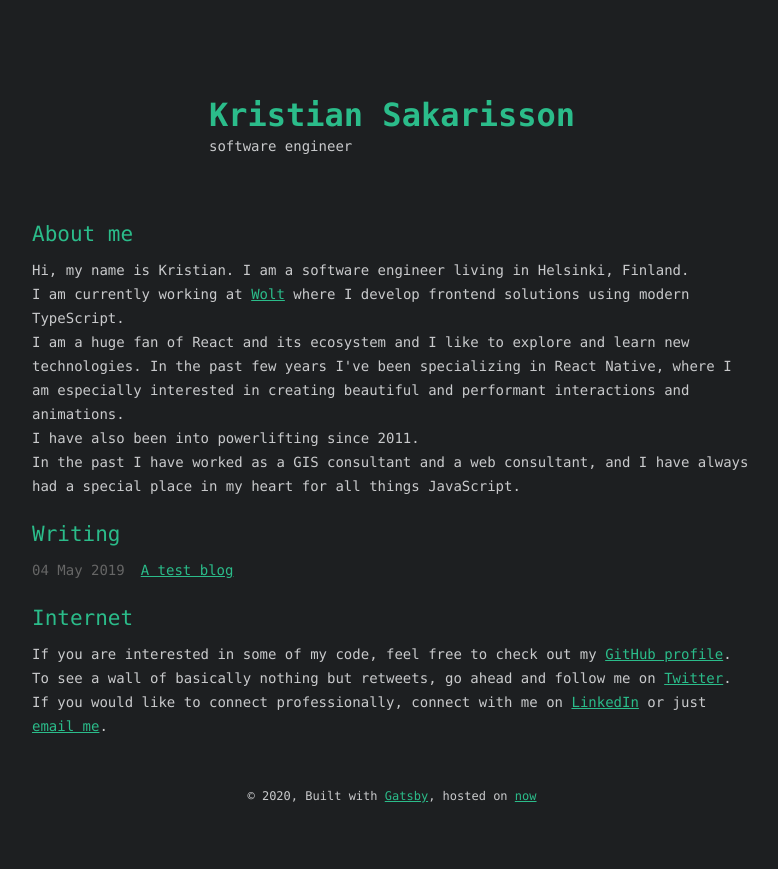
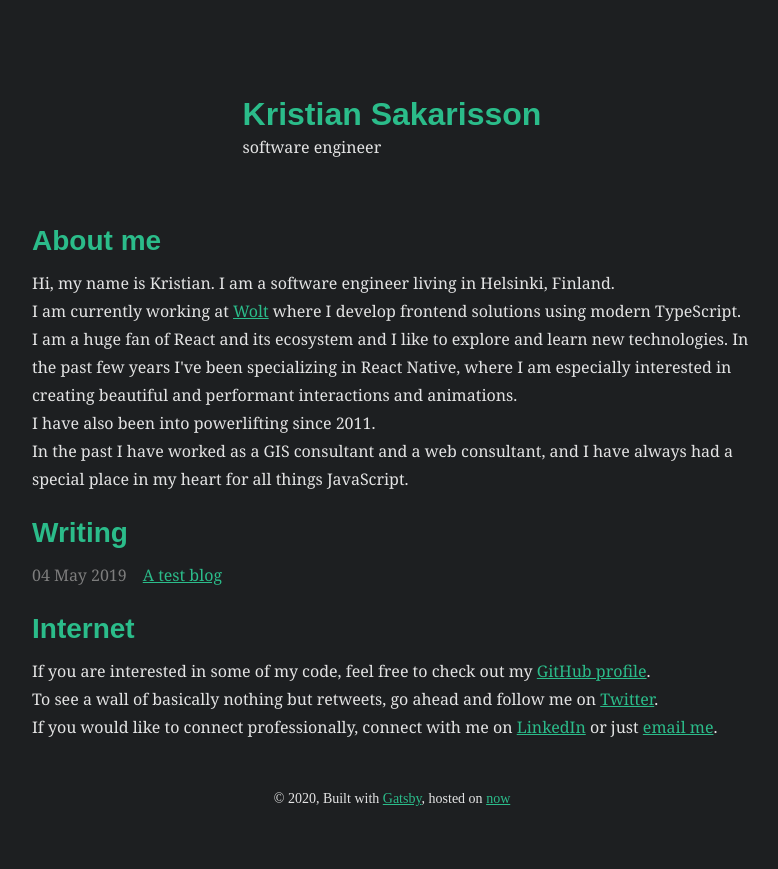
Before and after one commit to sakarisson/sakarisson.com, a Gatsby site: page / in a window 1280 px wide. Shown: the whole page, without its empty margins (248-1026 px from the left). Built offline with nearby package versions, Linux system fonts and the light colour scheme; Gatsby itself is replaced by a stand-in of ours.

Commit message:
Improve contrast

```diff
--- a/src/components/Typography.ts
+++ b/src/components/Typography.ts
@@ -2,35 +2,42 @@ import styled from "styled-components"
 import { Link } from "gatsby"
 import Color from "../style/Color"
 
+const HEADING_FONT = "Montserrat, sans-serif"
+const BODY_FONT = '"Merriweather", "Georgia", serif'
+
 export const Title = styled.h1<{ hasMargin?: boolean }>`
   color: ${Color.TEXT_HIGHLIGHT};
   margin: ${({ hasMargin }) => (hasMargin ? "24px 0px 12px" : "auto")};
-  font-size: 21px;
-  font-weight: 500;
+  font-family: ${HEADING_FONT};
+  font-size: 28px;
+  font-weight: 700;
 `
 
 export const Heading = styled.h2`
   color: ${Color.TEXT_PRIMARY};
-  font-size: 16px;
+  font-family: ${HEADING_FONT};
+  font-size: 24px;
   font-weight: 700;
 `
 
 export const Subheading = styled.h3`
   color: ${Color.TEXT_PRIMARY};
-  font-size: 14px;
+  font-family: ${HEADING_FONT};
+  font-size: 18px;
   font-weight: bold;
 `
 
 export const Body = styled.p`
   color: ${Color.TEXT_PRIMARY};
-  font-size: 14px;
+  font-family: ${BODY_FONT};
+  font-size: 16px;
   font-weight: 400;
-  line-height: 24px;
+  line-height: 28px;
 `
 
 export const Small = styled.p`
   color: ${Color.TEXT_PRIMARY};
-  font-size: 12px;
+  font-size: 14px;
   font-weight: 400;
   line-height: 20px;
 `
@@ -41,7 +48,8 @@ export const ExternalLink = styled.a`
 
 export const InternalLink = styled(Link)`
   color: ${Color.TEXT_HIGHLIGHT};
-  font-size: 14px;
+  font-family: ${BODY_FONT};
+  font-size: 16px;
   font-weight: 400;
-  line-height: 24px;
+  line-height: 28px;
 `
--- a/src/components/header.tsx
+++ b/src/components/header.tsx
@@ -16,8 +16,9 @@ const Head = styled.header`
   padding: 5em 0em 2.5em;
 `
 
-const Title = styled.h1`
-  color: ${Color.TEXT_HIGHLIGHT};
+const Title = styled(Typography.Title)`
+  font-size: 32px;
+  font-weight: 900;
 `
 
 const Container = styled.div``
--- a/src/components/layout.tsx
+++ b/src/components/layout.tsx
@@ -13,12 +13,9 @@ enum GridArea {
   FOOTER = "FOOTER",
 }
 
-const FONT_FAMILY = '"Menlo", "Meslo LG", monospace;'
-
 const GlobalStyle = createGlobalStyle`
   * {
     margin: 0px;
-    font-family: ${FONT_FAMILY}
   }
   body, html {
     height: 100%;
--- a/src/content/blog/hello-world.md
+++ b/src/content/blog/hello-world.md
@@ -7,3 +7,5 @@ title: "A test blog"
 ## Test
 
 This is a test blog
+
+### This is a subheading
--- a/src/style/Color.ts
+++ b/src/style/Color.ts
@@ -1,6 +1,6 @@
 enum Color {
-  TEXT_PRIMARY = "rgb(201, 202, 204)",
-  TEXT_SECONDARY = "rgb(102, 102, 102)",
+  TEXT_PRIMARY = "rgba(255, 255, 255, 0.88);",
+  TEXT_SECONDARY = "rgb(125, 125, 125)",
   TEXT_HIGHLIGHT = "rgb(43, 188, 138)",
 
   BACKGROUND = "rgb(29, 31, 33)",
```
